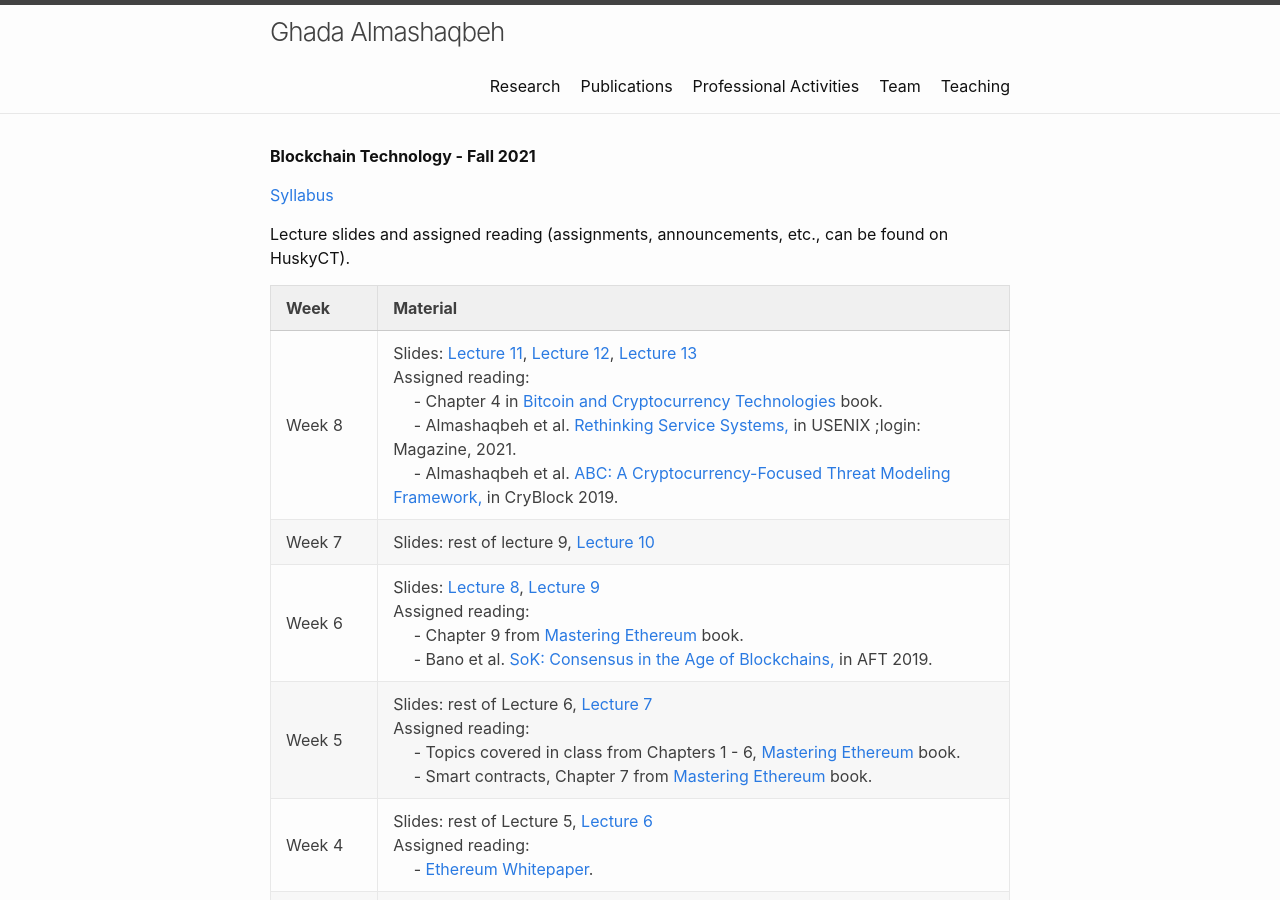
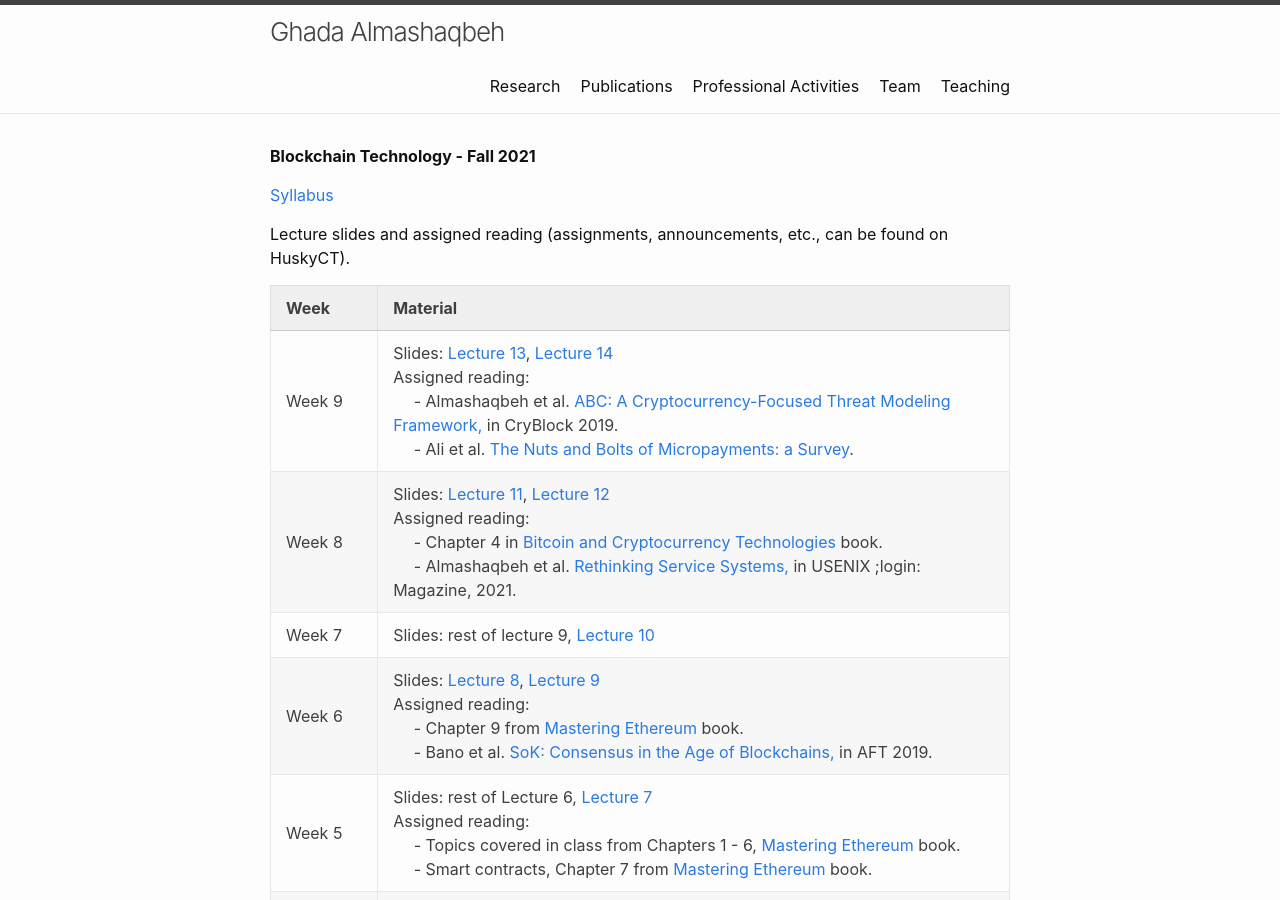
Before and after one commit to GhadaAlmashaqbeh/GhadaAlmashaqbeh.github.io, a Jekyll site: the page built from courses/blockchain-technology-f2021/index.md, in a window 1280 px wide and 900 px high. Built offline with Jekyll 4.4.1, drawn with Linux system fonts in a browser that asks for light colours.

Commit message:
add week lectures

```diff
--- a/courses/blockchain-technology-f2021/index.md
+++ b/courses/blockchain-technology-f2021/index.md
@@ -10,7 +10,8 @@ Lecture slides and assigned reading (assignments, announcements, etc., can be fo
 
 | Week&emsp;&emsp;| Material           |
 |----------|--------------------|
-| Week 8 | Slides: [Lecture 11](./lecture11.pdf), [Lecture 12](./lecture12.pdf), [Lecture 13](./lecture13.pdf) <br/> Assigned reading: <br/> &emsp; - Chapter 4 in [Bitcoin and Cryptocurrency Technologies](https://d28rh4a8wq0iu5.cloudfront.net/bitcointech/readings/princeton_bitcoin_book.pdf) book. <br/> &emsp; - Almashaqbeh et al. [Rethinking Service Systems,](https://www.usenix.org/publications/loginonline/rethinking-service-systems) in USENIX ;login: Magazine, 2021. <br/> &emsp; - Almashaqbeh et al. [ABC: A Cryptocurrency-Focused Threat Modeling Framework,](https://arxiv.org/abs/1903.03422) in CryBlock 2019. |
+| Week 9 | Slides: [Lecture 13](./lecture13.pdf), [Lecture 14](./lecture14.pdf) <br/> Assigned reading: <br/> &emsp; - Almashaqbeh et al. [ABC: A Cryptocurrency-Focused Threat Modeling Framework,](https://arxiv.org/abs/1903.03422) in CryBlock 2019. <br/> &emsp; - Ali et al. [The Nuts and Bolts of Micropayments: a Survey](https://arxiv.org/pdf/1710.02964.pdf). |
+| Week 8 | Slides: [Lecture 11](./lecture11.pdf), [Lecture 12](./lecture12.pdf) <br/> Assigned reading: <br/> &emsp; - Chapter 4 in [Bitcoin and Cryptocurrency Technologies](https://d28rh4a8wq0iu5.cloudfront.net/bitcointech/readings/princeton_bitcoin_book.pdf) book. <br/> &emsp; - Almashaqbeh et al. [Rethinking Service Systems,](https://www.usenix.org/publications/loginonline/rethinking-service-systems) in USENIX ;login: Magazine, 2021. |
 | Week 7 | Slides: rest of lecture 9, [Lecture 10](./lecture10.pdf) |
 | Week 6 | Slides: [Lecture 8](./lecture8.pdf), [Lecture 9](./lecture9.pdf) <br/> Assigned reading: <br/> &emsp; - Chapter 9 from [Mastering Ethereum](https://github.com/ethereumbook/ethereumbook/blob/develop/book.asciidoc) book. <br/> &emsp; - Bano et al. [SoK: Consensus in the Age of Blockchains,](https://smeiklej.com/files/aft19a.pdf) in AFT 2019. |
 | Week 5 | Slides: rest of Lecture 6, [Lecture 7](./lecture7.pdf) <br/> Assigned reading: <br/> &emsp; - Topics covered in class from Chapters 1 - 6, [Mastering Ethereum](https://github.com/ethereumbook/ethereumbook/blob/develop/book.asciidoc) book. <br/> &emsp; - Smart contracts, Chapter 7 from [Mastering Ethereum](https://github.com/ethereumbook/ethereumbook/blob/develop/book.asciidoc) book. |
```
Also changed, not shown: 4 other files.
